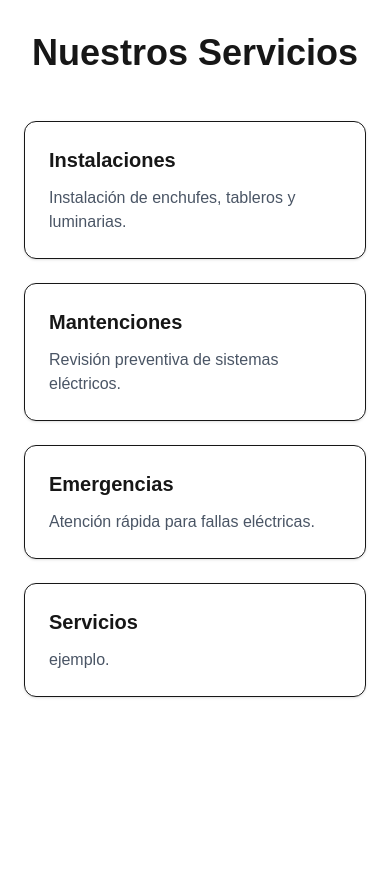
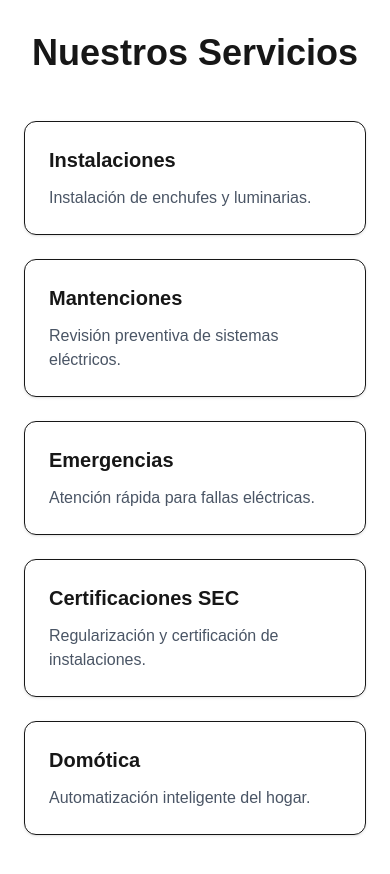
Before and after one commit to beastroza-art/landing-electricista, a Next.js app: page / in a window 390 px wide. Shown: the part 940-1814 px from the top of the page. Before the commit the page ends 1717 px from the top, so only its background shows below. Built offline with nearby package versions, Linux system fonts and the light colour scheme.

Commit message:
feat: render services dynamically with map

```diff
--- a/components/Services.tsx
+++ b/components/Services.tsx
@@ -1,4 +1,27 @@
 import ServiceCard from "./ServiceCard";
+
+const services = [
+  {
+    title: "Instalaciones",
+    description: "Instalación de enchufes y luminarias.",
+  },
+  {
+    title: "Mantenciones",
+    description: "Revisión preventiva de sistemas eléctricos.",
+  },
+  {
+    title: "Emergencias",
+    description: "Atención rápida para fallas eléctricas.",
+  },
+  {
+    title: "Certificaciones SEC",
+    description: "Regularización y certificación de instalaciones.",
+  },
+  {
+  title: "Domótica",
+  description: "Automatización inteligente del hogar."
+},
+];
 
 export default function Services() {
   return (
@@ -8,26 +31,14 @@ export default function Services() {
           Nuestros Servicios
         </h2>
 
-        <div className="grid md:grid-cols-3 gap-6 mt-12">
-          <ServiceCard
-            title="Instalaciones"
-            description="Instalación de enchufes, tableros y luminarias."
-          />
-
-          <ServiceCard
-            title="Mantenciones"
-            description="Revisión preventiva de sistemas eléctricos."
-          />
-
-          <ServiceCard
-            title="Emergencias"
-            description="Atención rápida para fallas eléctricas."
-          />
-
-          <ServiceCard
-            title="Servicios"
-            description="ejemplo."
-          />
+        <div className="grid md:grid-cols-2 lg:grid-cols-4 gap-6 mt-12">
+          {services.map((service) => (
+            <ServiceCard
+              key={service.title}
+              title={service.title}
+              description={service.description}
+            />
+          ))}
         </div>
       </div>
     </section>
```
